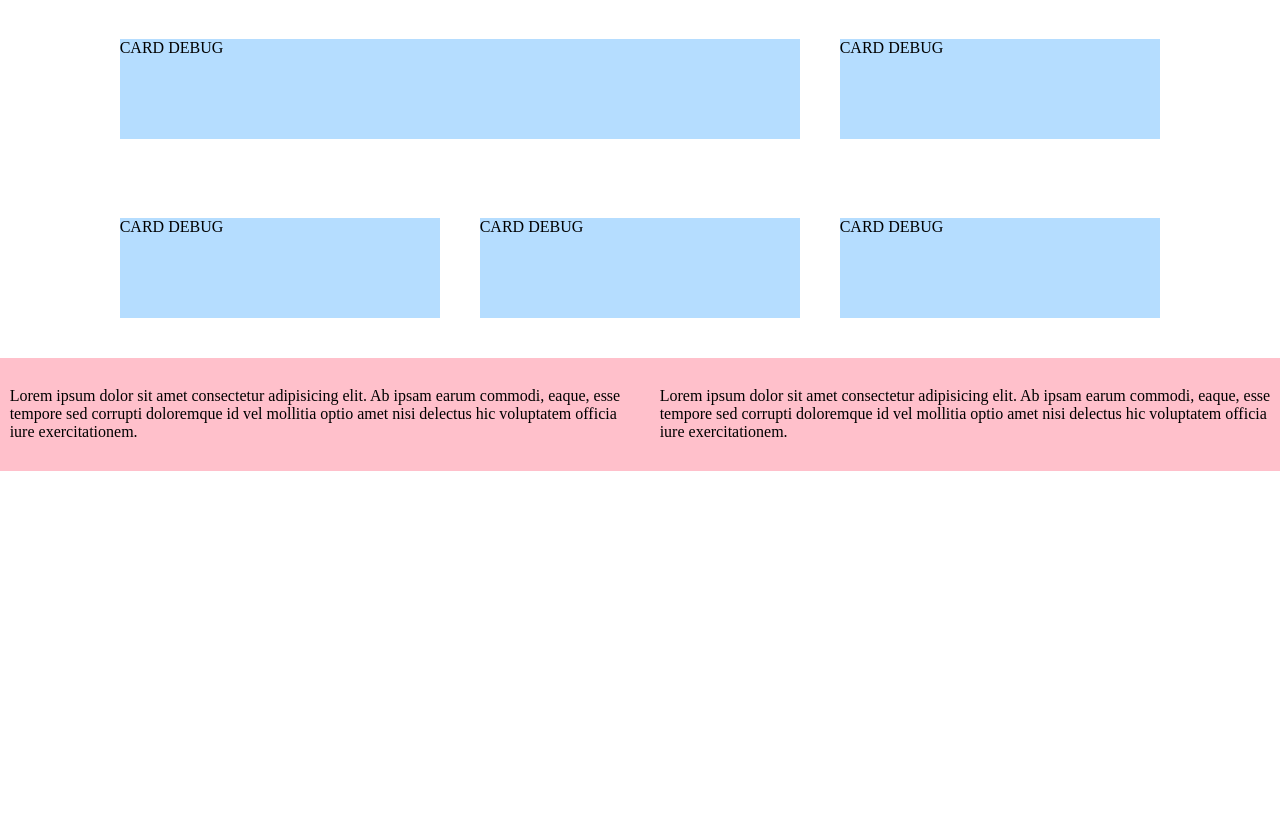
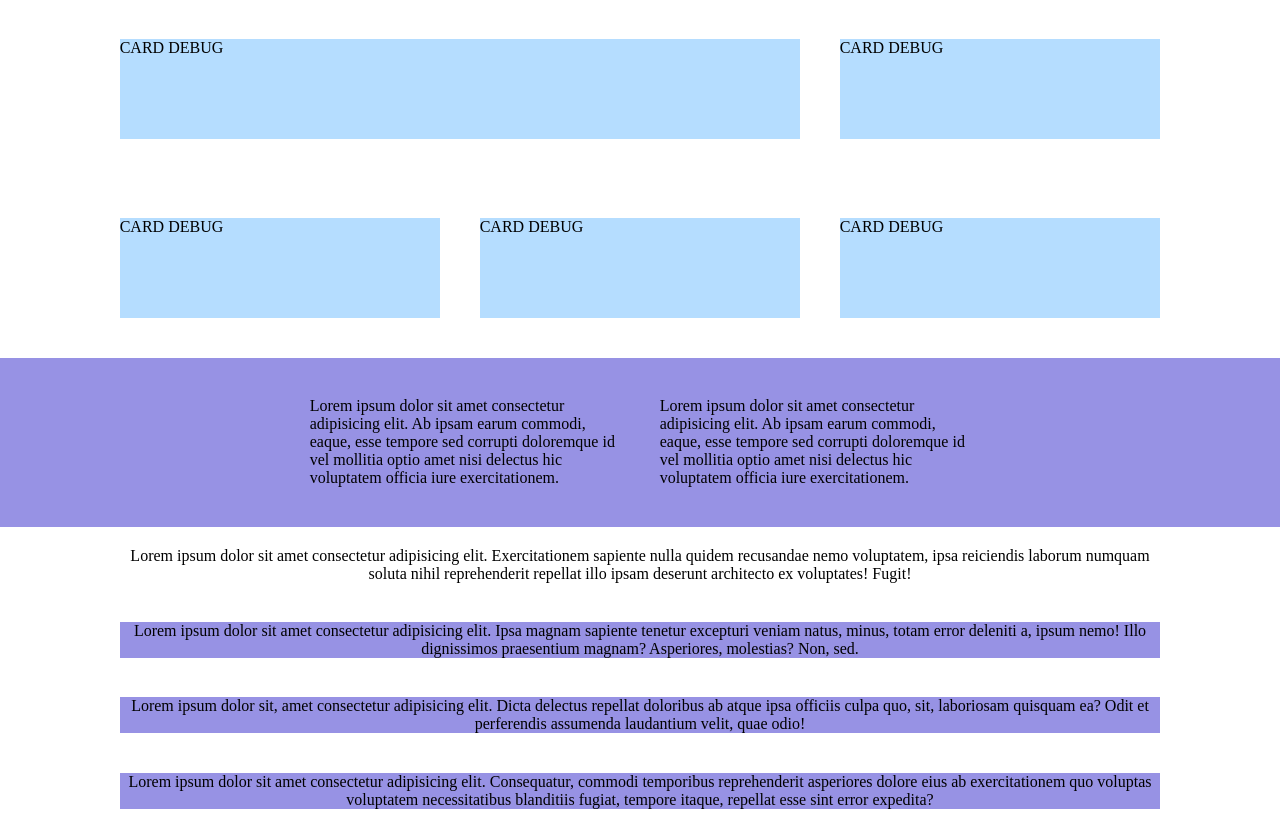
Before and after one commit to Iunora93/htmlcss-responsive-layout, a plain HTML site: page index.html in a window 1280 px wide. Shown: the part 59-887 px from the top of the page. Before the commit the page ends 800 px from the top, so only its background shows below. Drawn offline with Linux system fonts and the light colour scheme.

Commit message:
aggiunta terza sezione

```diff
--- a/css/style.css
+++ b/css/style.css
@@ -7,11 +7,26 @@
     box-sizing: border-box;
 }
 
+/* ------------
+    COMMON
+------------ */
 .container {
     max-width: 68.75rem;
     padding-left: 1.25rem;
     padding-right: 1.25rem;
     margin: auto;
+}
+
+:root {
+    --first-color: #0084fd;
+    --first-color-light: #b5ddff;
+    --second-color: #9792e4;
+
+    --space-xs
+    --space-sm
+    --space-md
+    --space-lg
+    --space-xl
 }
 
 .row {
@@ -20,6 +35,7 @@
     margin-left: -0.625rem;
     margin-right: -0.625rem;
 }
+
 .list-inline {
     display: flex;
     list-style: none;
@@ -28,17 +44,6 @@
     align-items: flex-end;
 }
 
-:root {
-    --first-color: #0084fd;
-    --first-color-light: #b5ddff;
-    --second-color: pink;
-
-    --space-xs
-    --space-sm
-    --space-md
-    --space-lg
-    --space-xl
-}
 
 header {
     background-color: var(--first-color);
@@ -50,13 +55,27 @@ header {
     display: none;
 }
 
+/* --------------
+    HEADER TABLET
+---------------*/
 @media screen and ( min-width:768px) {
-
+    .container {
+        width: 100%;
+    }
+    .row {
+        display: flex;
+        justify-content: space-between;
+    }
     .hamburger {
         display: none;
+
     }
     .main-nav {
         display: block;
+    }
+    .list-inline {
+        display: block;
+        display: flex;
     }
 }
 
@@ -64,6 +83,12 @@ header {
     justify-content: space-between;
 }
 
+
+/* -----------
+    MAIN
+    ---------- */
+
+    /* prima sezione */
 .card-debug {
     background-color: var(--first-color-light);
     height: 100px;
@@ -86,6 +111,8 @@ header {
         width: calc((100% / 3) * 2);
     }
 }
+
+/* seconda sezione */
 .strategic {
     background-color: var(--second-color);
 }
@@ -94,9 +121,40 @@ header {
  margin: .625rem 0;
 }
 
+/* ----------
+    TABLET
+    --------- */
 @media screen and ( min-width:768px) {
 
     .strategic .col {
-        width: 50%;
+        width: 100%;
+        display: flex;
+        flex-wrap: wrap;
+        justify-content: center;
+        margin: auto;
     }
 }
+
+/* ----------
+    DESKTOP
+    --------- */
+    @media screen and ( min-width:992px) {
+        .strategic {
+            padding: 20px 300px;
+        }
+        .strategic .col {
+            display: flex;
+            width: calc(100% / 2);
+        }
+    }
+
+    /* terza sezione */
+
+    .card-title, .card-testimonials {
+        text-align: center;
+    }
+    .card-testimonials {
+        background-color: var(--second-color);
+        width: 100%;
+        text-align: center;
+    }
--- a/index.html
+++ b/index.html
@@ -8,11 +8,23 @@
     <link rel="stylesheet" href="css/style.css">
 </head>
 <body>
+    <!-- HEADER -->
     <header>
         <div class="container">
+
+            <!-- contenitore logo e menu -->
             <div class="row justify-space-between">
+
+                <!-- logo -->
                 <div class="logo">logo</div>
+                <!-- /logo -->
+
+                <!-- Get Started o hamburger -->
+
                 <button class="hamburger">menu</button>
+                <!-- /Get Started o hamburger -->
+
+                <!-- link desktop -->
                 <nav class="main-nav">
                     <ul class="list-inline">
                         <li><a href="">Link</a></li>
@@ -22,12 +34,17 @@
                         <li><a href="">Link</a></li>
                     </ul>
                 </nav>
+                <!-- /link desktop -->
+
             </div>
+            <!-- /contenitore logo e menu -->
         </div>
     </header>
-
+    <!-- HEADER -->
 
     <main>
+
+        <!--  prima sezione -->
         <section class="hightlights">
             <div class="container">
                 <div class="row">
@@ -49,15 +66,36 @@
                 </div>
             </div>
         </section>
+        <!-- /prima sezione -->
 
-
+        <!-- seconda sezione -->
         <section class="strategic">
             <div class="row align-items-end">
                 <div class="col">Lorem ipsum dolor sit amet consectetur adipisicing elit. Ab ipsam earum commodi, eaque, esse tempore sed corrupti doloremque id vel mollitia optio amet nisi delectus hic voluptatem officia iure exercitationem.</div>
                 <div class="col">Lorem ipsum dolor sit amet consectetur adipisicing elit. Ab ipsam earum commodi, eaque, esse tempore sed corrupti doloremque id vel mollitia optio amet nisi delectus hic voluptatem officia iure exercitationem.</div>
-
             </div>
         </section>
+        <!-- /seconda sezione -->
+
+        <section class="testimonials">
+            <div class="container">
+                <div class="row">
+                    <div class="col">
+                        <div class="card-title">Lorem ipsum dolor sit amet consectetur adipisicing elit. Exercitationem sapiente nulla quidem recusandae nemo voluptatem, ipsa reiciendis laborum numquam soluta nihil reprehenderit repellat illo ipsam deserunt architecto ex voluptates! Fugit!</div>
+                    </div>
+                    <div class="col">
+                        <div class="card-testimonials">Lorem ipsum dolor sit amet consectetur adipisicing elit. Ipsa magnam sapiente tenetur excepturi veniam natus, minus, totam error deleniti a, ipsum nemo! Illo dignissimos praesentium magnam? Asperiores, molestias? Non, sed.</div>
+                    </div>
+                    <div class="col">
+                        <div class="card-testimonials">Lorem ipsum dolor sit, amet consectetur adipisicing elit. Dicta delectus repellat doloribus ab atque ipsa officiis culpa quo, sit, laboriosam quisquam ea? Odit et perferendis assumenda laudantium velit, quae odio!</div>
+                    </div>
+                    <div class="col">
+                        <div class="card-testimonials">Lorem ipsum dolor sit amet consectetur adipisicing elit. Consequatur, commodi temporibus reprehenderit asperiores dolore eius ab exercitationem quo voluptas voluptatem necessitatibus blanditiis fugiat, tempore itaque, repellat esse sint error expedita?</div>
+                    </div>
+                </div>
+            </div>
+        </section>
+
     </main>
 
 
```
